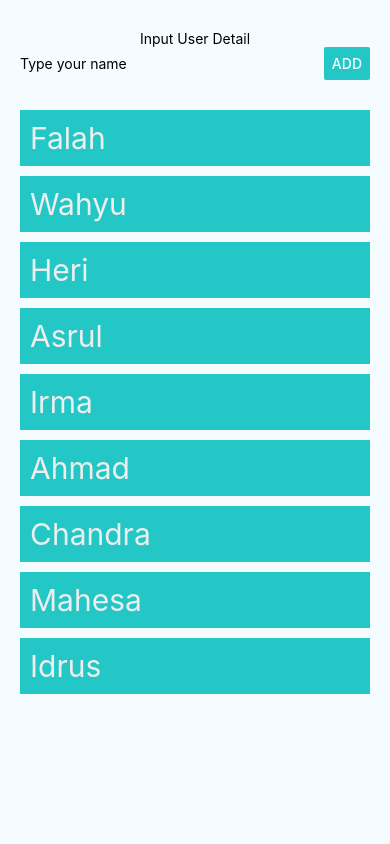
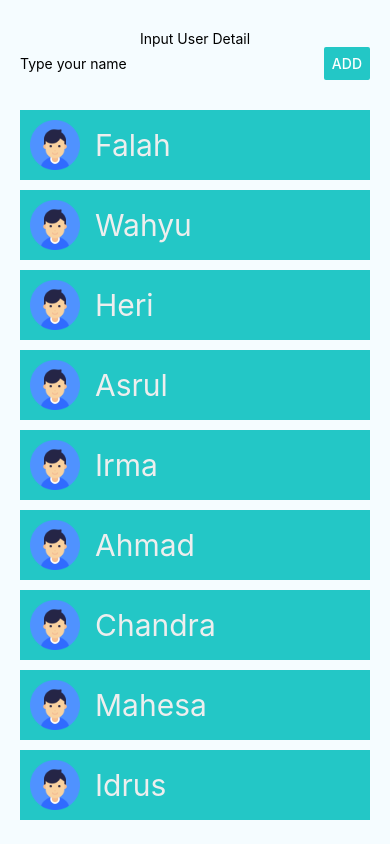
Before and after one commit to kresnahendri/SimpleRN, a React Native app: screen / in a window 390 px wide. Built offline with nearby package versions, Linux system fonts and the light colour scheme.

Commit message:
Add user image

```diff
--- a/src/components/users/UserDetail.js
+++ b/src/components/users/UserDetail.js
@@ -1,5 +1,5 @@
 import React from 'react'
-import { Text, View, Modal, Button, StyleSheet } from 'react-native'
+import { Text, View, Modal, Button, Image, StyleSheet } from 'react-native'
 
 const UserDetail = (props) => {
   if (props.selectedUser === null) return null
@@ -10,6 +10,10 @@ const UserDetail = (props) => {
       animationType="slide"
     >
       <View style={styles.container}>
+        <Image
+          style={styles.image}
+          source={require('../../assets/images/user.png')}
+        />
         <Text style={styles.userName}>{props.selectedUser.name}</Text>
         <Button
           title="Cancel"
@@ -36,7 +40,12 @@ const styles = StyleSheet.create({
   userName: {
     fontSize: 20,
     fontWeight: 'bold',
-  }
+  },
+  image: {
+    width: 200,
+    height: 200,
+    marginBottom: 15
+  },
 })
 
 export default UserDetail
--- a/src/components/users/UserItem.js
+++ b/src/components/users/UserItem.js
@@ -1,5 +1,5 @@
 import React from 'react'
-import { Text, View, StyleSheet } from 'react-native'
+import { Text, View, Image, StyleSheet } from 'react-native'
 import STYLES from '../../constants/styles'
 
 const UserItem = (props) => {
@@ -7,6 +7,10 @@ const UserItem = (props) => {
 
   return (
     <View style={styles.container}>
+      <Image
+        style={styles.image}
+        source={require('../../assets/images/user.png')}
+      />
       <Text style={styles.text}>{user.name}</Text>
     </View>
   )
@@ -19,7 +23,13 @@ const styles = StyleSheet.create({
     backgroundColor: STYLES.COLOR.PRIMARY,
     padding: 10,
     marginBottom: 10,
-    width: '100%'
+    width: '100%',
+    alignItems: 'center',
+  },
+  image: {
+    width: 50,
+    height: 50,
+    marginRight: 15
   },
   text: {
     color: '#eee',
```
